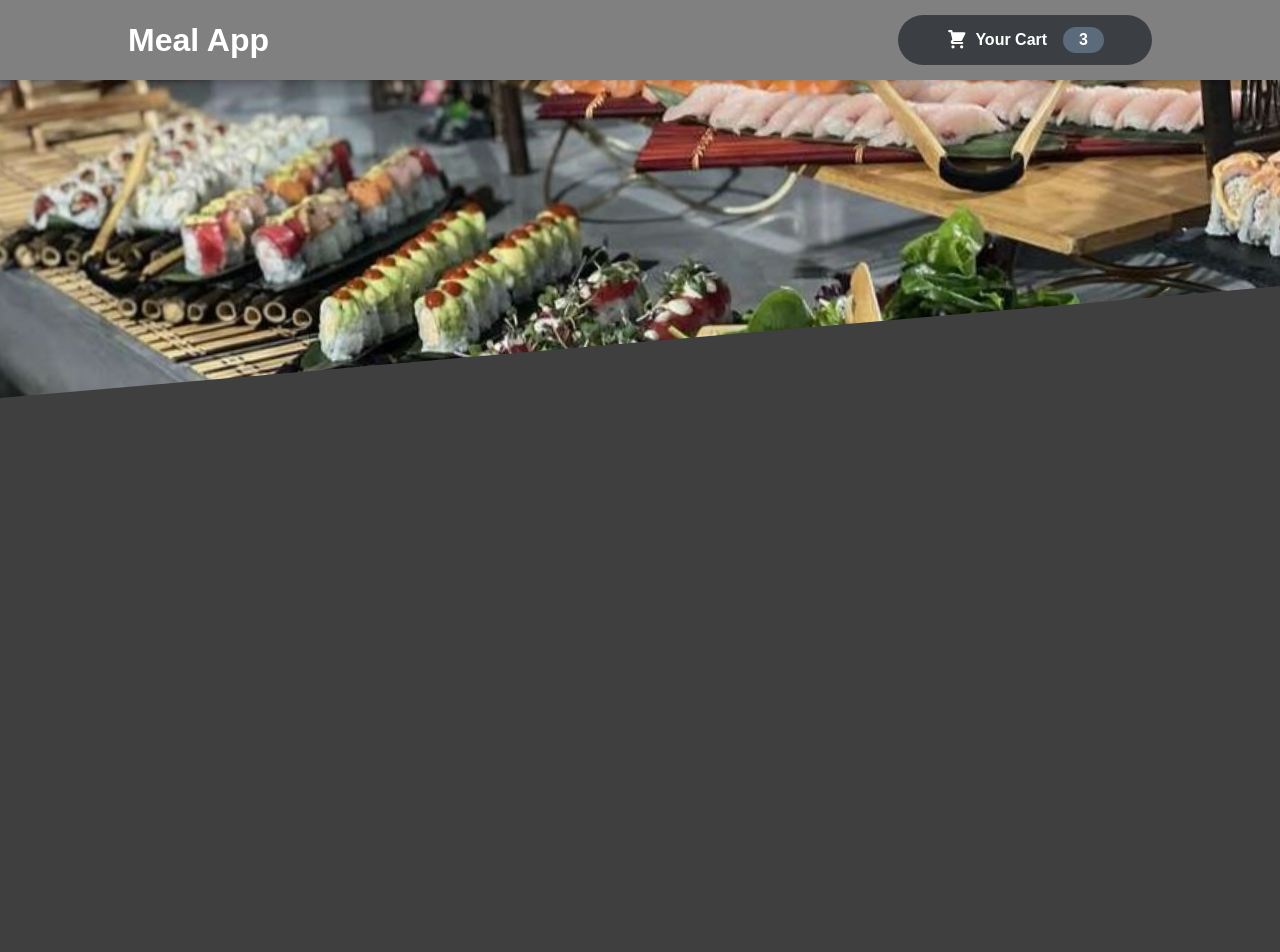
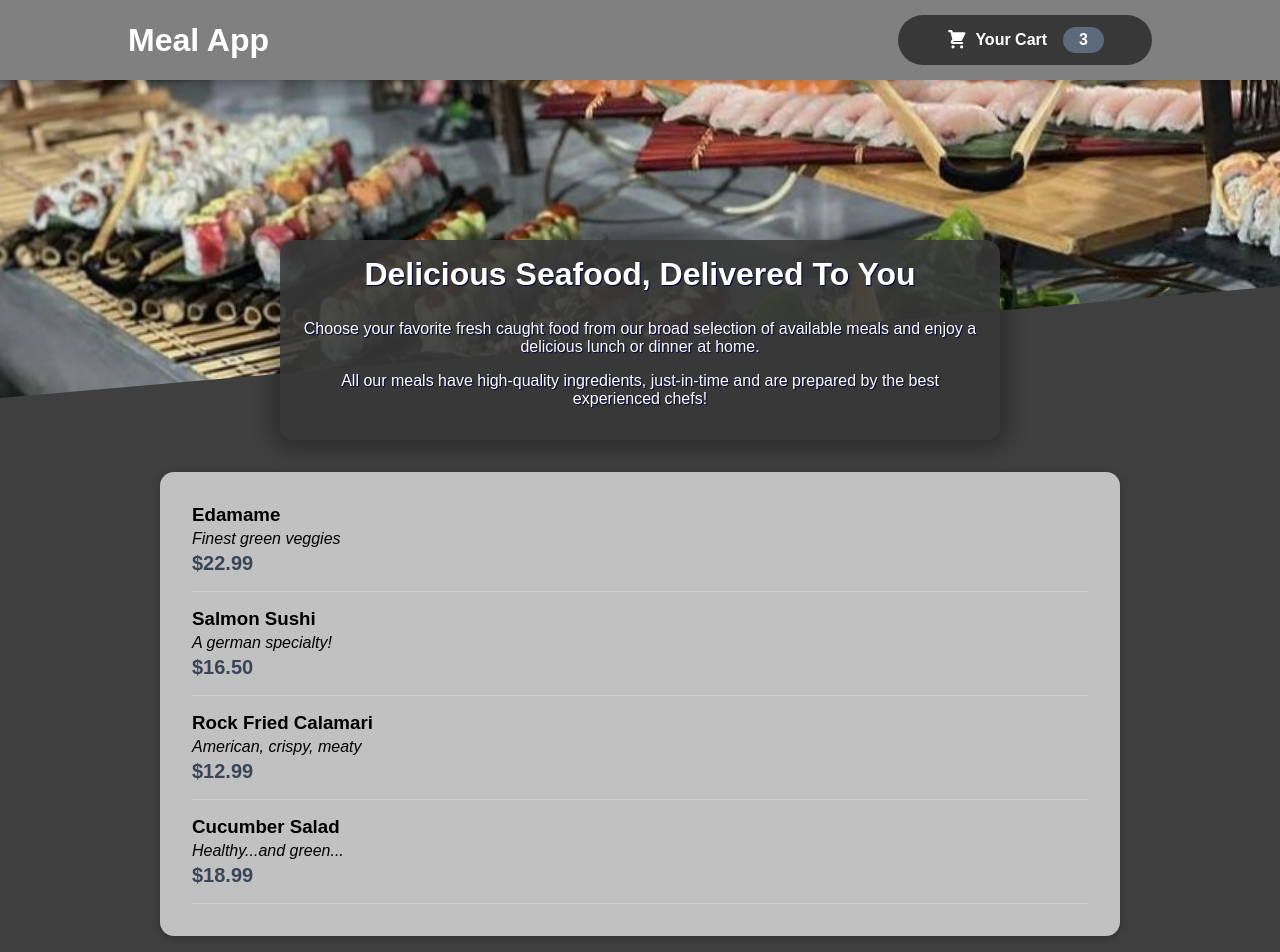
Before and after one commit to Nelson00011/MealApp, a React (Create React App) app in the folder food/: page / in a window 1280 px wide. Shown: the top 952 px of the page. Before the commit the page ends 800 px from the top, so only its background shows below. Built offline with nearby package versions, Linux system fonts and the light colour scheme.

Commit message:
major menu TODO Form

```diff
--- a/food/src/App.js
+++ b/food/src/App.js
@@ -1,11 +1,15 @@
 import React, { Fragment } from 'react';
 
 import Header from './components/Layout/Header';
+import Meals from './components/Meals/Meals';
 
 function App() {
   return (
     <Fragment>
       <Header />
+      <main>
+        <Meals />
+      </main>
     </Fragment>
   );
 };
--- a/food/src/components/Layout/HeaderCartButton.module.css
+++ b/food/src/components/Layout/HeaderCartButton.module.css
@@ -2,7 +2,7 @@
   cursor: pointer;
   font: inherit;
   border: none;
-  background-color: #3b3f44;
+  background-color: rgb(56,56,56);
   color: white;
   padding: 0.75rem 3rem;
   display: flex;
@@ -33,7 +33,7 @@
 
 .button:hover .badge,
 .button:active .badge {
-  background-color: rgba(127, 165, 175, 0.993);
+  background-color: rgba(169, 220, 235, 0.993);
 }
 
 .bump {
--- /dev/null
+++ b/food/src/components/Meals/AvailableMeals.js
@@ -0,0 +1,47 @@
+import Card from '../UI/Card';
+import classes from './AvailableMeals.module.css';
+import MealItem from './MealItem/MealItem';
+
+
+const seafood = [
+    {
+      id: 'm1',
+      name: 'Edamame',
+      description: 'Finest green veggies',
+      price: 22.99,
+    },
+    {
+      id: 'm2',
+      name: 'Salmon Sushi',
+      description: 'A german specialty!',
+      price: 16.5,
+    },
+    {
+      id: 'm3',
+      name: 'Rock Fried Calamari',
+      description: 'American, crispy, meaty',
+      price: 12.99,
+    },
+    {
+      id: 'm4',
+      name: 'Cucumber Salad',
+      description: 'Healthy...and green...',
+      price: 18.99,
+    },
+  ];
+
+
+const AvailableMeals = () => {
+return (
+    <section className={classes.meals}>
+      <Card>
+        <ul>
+            {seafood.map((c)=> <MealItem key={c.id} name={c.name} description={c.description} price={c.price}/>)}
+        </ul>
+        </Card>
+    </section>
+)
+};
+
+
+export default AvailableMeals;
--- /dev/null
+++ b/food/src/components/Meals/AvailableMeals.module.css
@@ -0,0 +1,24 @@
+.meals {
+    max-width: 60rem;
+    width: 90%;
+    margin: 2rem auto;
+    animation: meals-appear 1s ease-out forwards;
+  }
+
+  .meals ul {
+    list-style: none;
+    margin: 0;
+    padding: 0;
+  }
+
+  @keyframes meals-appear {
+    from {
+      opacity: 0;
+      transform: translateY(3rem);
+    }
+
+    to {
+      opacity: 1;
+      transform: translateY(0);
+    }
+  }
--- /dev/null
+++ b/food/src/components/Meals/MealItem/MealItem.js
@@ -0,0 +1,20 @@
+import classes from './MealItem.module.css';
+
+const MealItem = (props) => {
+    const price = `$${props.price.toFixed(2)}`
+
+    return (
+
+        <li className={classes.meal}>
+            <div><h3>{props.name}</h3>
+            <div className={classes.description}>{props.description}</div>
+            <div className={classes.price}>{price}</div>
+            </div>
+            <div>
+
+            </div>
+        </li>
+    )
+};
+
+export default MealItem;
--- /dev/null
+++ b/food/src/components/Meals/MealItem/MealItem.module.css
@@ -0,0 +1,22 @@
+.meal {
+    display: flex;
+    justify-content: space-between;
+    margin: 1rem;
+    padding-bottom: 1rem;
+    border-bottom: 1px solid #ccc;
+  }
+
+  .meal h3 {
+    margin: 0 0 0.25rem 0;
+  }
+
+  .description {
+    font-style: italic;
+  }
+
+  .price {
+    margin-top: 0.25rem;
+    font-weight: bold;
+    color: rgb(0, 18, 44, 0.7);
+    font-size: 1.25rem;
+  }
--- /dev/null
+++ b/food/src/components/Meals/Meals.js
@@ -0,0 +1,15 @@
+import { Fragment } from 'react';
+
+import MealsSummary from './MealsSummary';
+import AvailableMeals from './AvailableMeals';
+
+const Meals = () => {
+    return (
+    <Fragment>
+        <MealsSummary />
+        <AvailableMeals />
+    </Fragment>
+    )
+};
+
+export default Meals;
--- /dev/null
+++ b/food/src/components/Meals/MealsSummary.js
@@ -0,0 +1,18 @@
+import classes from './MealsSummary.module.css';
+
+const MealsSummary = () => {
+return (
+    <section className={classes.summary}>
+      <h2>Delicious Seafood, Delivered To You</h2>
+      <p>
+        Choose your favorite fresh caught food from our broad selection of available meals
+        and enjoy a delicious lunch or dinner at home.
+      </p>
+      <p>
+        All our meals have high-quality ingredients, just-in-time and
+        are prepared by the best experienced chefs!
+      </p>
+</section>);
+};
+
+export default MealsSummary;
--- /dev/null
+++ b/food/src/components/Meals/MealsSummary.module.css
@@ -0,0 +1,19 @@
+.summary {
+  text-align: center;
+  max-width: 45rem;
+  width: 90%;
+  margin: auto;
+  margin-top: -10rem;
+  position: relative;
+  background-color: rgba(56,56,56, 0.9);
+  color: white;
+  text-shadow: 1px 1px 1px rgb(1, 1, 56);
+  border-radius: 14px;
+  padding: 1rem;
+  box-shadow: 0 1px 18px 10px rgba(0, 0, 0, 0.25);
+}
+
+.summary h2 {
+  font-size: 2rem;
+  margin-top: 0;
+}
--- /dev/null
+++ b/food/src/components/UI/Card.js
@@ -0,0 +1,10 @@
+import classes from './Card.module.css';
+
+const Card = (props) => {
+return (
+<div className={classes.card}>
+    {props.children}
+</div>
+)};
+
+export default Card;
--- /dev/null
+++ b/food/src/components/UI/Card.module.css
@@ -0,0 +1,6 @@
+.card {
+    padding: 1rem;
+    box-shadow: 0 2px 8px rgba(0, 0, 0, 0.25);
+    border-radius: 14px;
+    background-color: rgb(250,250,250, 0.7);
+  }
```
